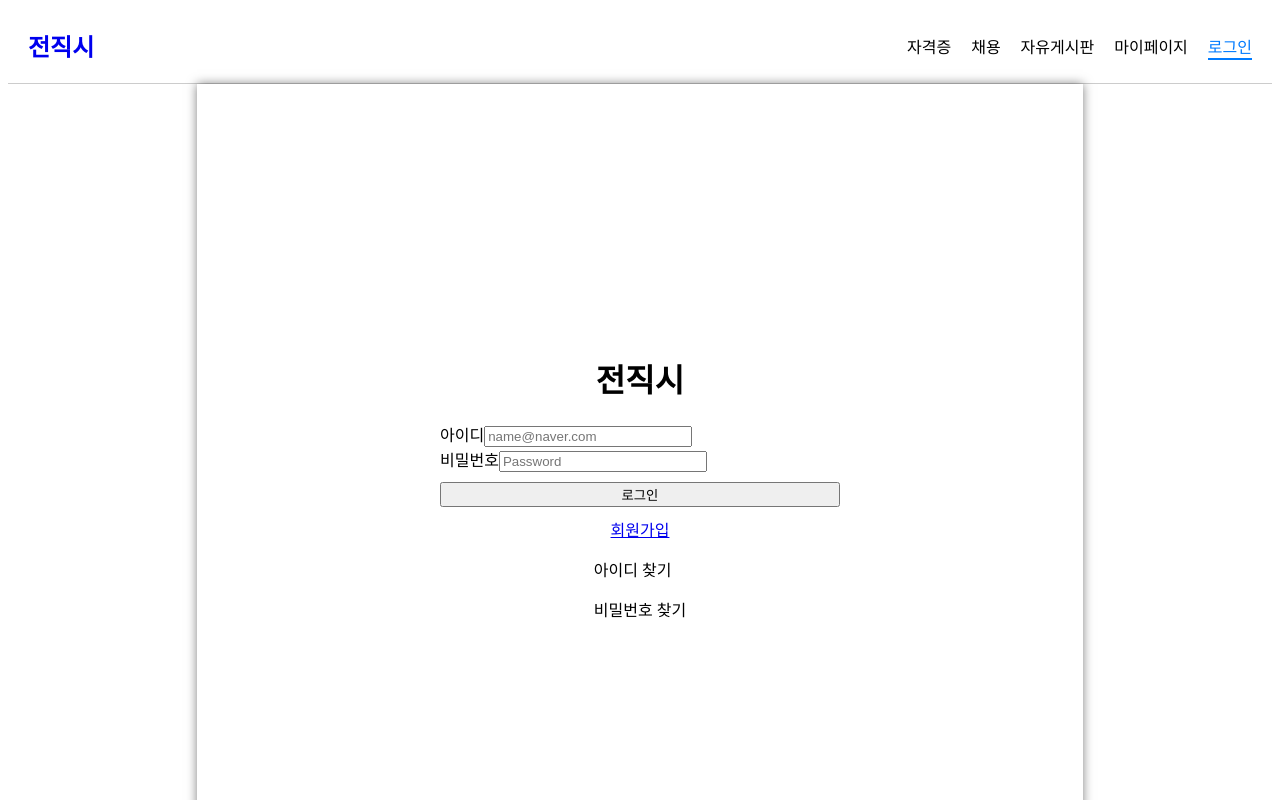
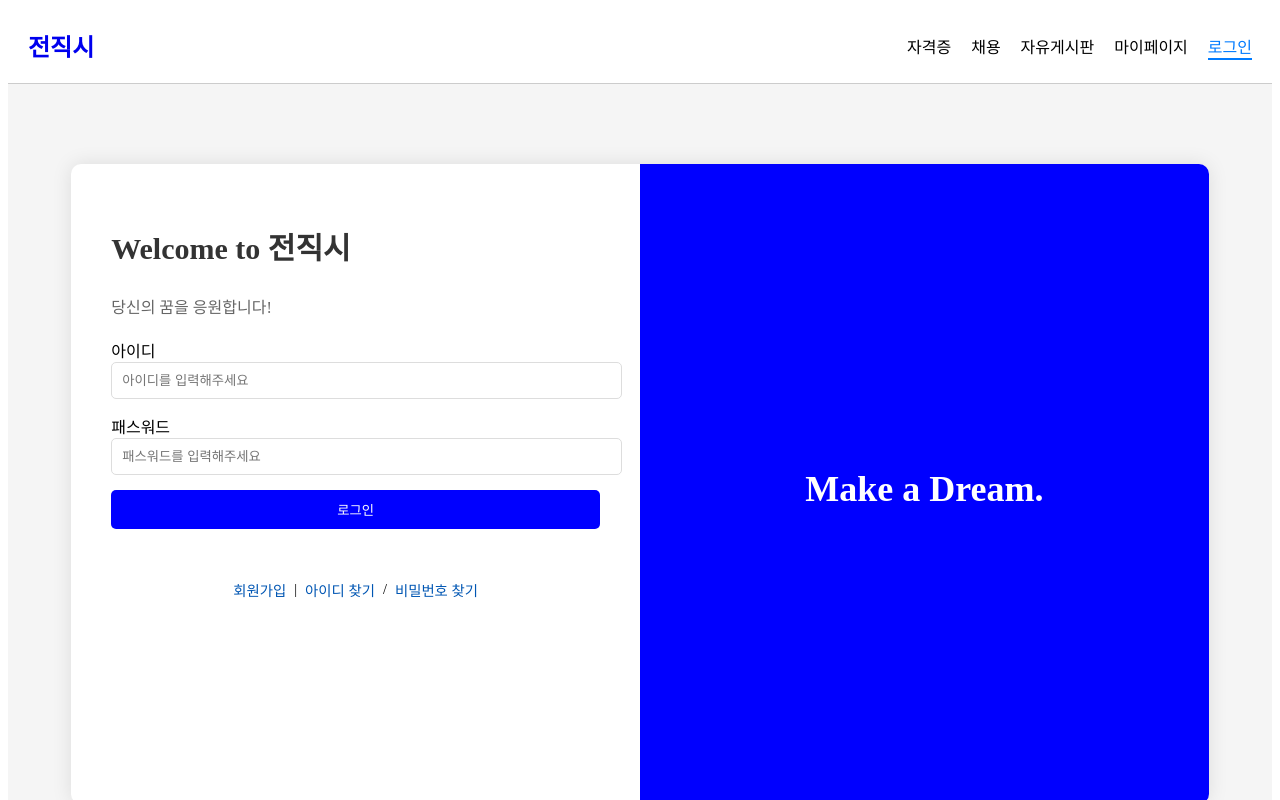
Before and after one commit to Omniscient-Job-Project/Omniscient-Front, a Vue app: page /login in a window 1280 px wide. Shown: the top 800 px of the page. Built offline with nearby package versions, Linux system fonts and the light colour scheme; no server answers.

Commit message:
fix:login/signup

```diff
--- a/src/components/login/login.vue
+++ b/src/components/login/login.vue
@@ -1,33 +1,54 @@
 <template>
-    <div class="logincontainer">
+    <div class="auth-container">
+      <div class="login-content">
+        <!-- 로그인 폼 -->
+        <div class="login-form">
           <div class="omniscientLogo">
-            <h1>전직시</h1>
+            <h1>Welcome to 전직시</h1>
           </div>
-        <div class="loginBox">
-            <form class="row g-3">
+          <p class="subtitle">당신의 꿈을 응원합니다!</p>
+          <div class="auth-box">
+            <form @submit.prevent="handleSubmit">
               <div class="form-floating mb-3">
-                    <label for="floatingInput">아이디</label>
-                    <input type="id" class="form-control" id="floatingInput" placeholder="name@naver.com">
+                <label for="userId">아이디</label>
+                <input
+                  type="text"
+                  class="form-control"
+                  id="userId"
+                  v-model="userId"
+                  placeholder="아이디를 입력해주세요"
+                  required
+                />
               </div>
               <div class="form-floating">
-                    <label for="floatingPassword">비밀번호</label>
-                    <input type="password" class="form-control" id="floatingPassword" placeholder="Password">
+                <label for="password">패스워드</label>
+                <input
+                  type="password"
+                  class="form-control"
+                  id="password"
+                  v-model="password"
+                  placeholder="패스워드를 입력해주세요"
+                  required
+                />
               </div>
               <div class="loginbutton">
-                    <div class="col-auto">
                 <button type="submit" class="btn btn-primary mb-3">로그인</button>
-                    </div>
               </div>
             </form>
           </div>
-        <div class="membership">
-            <RouterLink to="/login/detail">
-                회원가입
-            </RouterLink>
+          <div class="options">
+            <RouterLink to="/signUp" class="link">회원가입</RouterLink> |
+            <p class="link" @click="findId">아이디 찾기</p> /
+            <p class="link" @click="findPassword">비밀번호 찾기</p>
           </div>
-        <div>
-            <p>아이디 찾기</p>
-            <p>비밀번호 찾기</p>
+        </div>
+
+        <!-- 이미지 섹션 -->
+        <div class="login-image">
+          <div class="image-content">
+            <h2>Make a Dream.</h2>
+          </div>
+        </div>
       </div>
     </div>
   </template>
@@ -36,37 +57,103 @@
   </script>
 
   <style>
-.logincontainer {
-    margin: 0 auto;
+.auth-container {
+  display: flex;
+  justify-content: center;
+  align-items: center;
+  height: 100vh;
+  background-color: #f5f5f5;
+}
+
+.login-content {
+  display: flex;
+  width: 90%; /* 너비를 90%로 변경 */
+  max-width: 1400px; /* 최대 너비를 1400px로 변경 */
+  background-color: white;
+  border-radius: 10px;
+  overflow: hidden;
+  box-shadow: 0 0 20px rgba(0, 0, 0, 0.1);
+  height: 80vh; /* 높이를 80vh로 설정 */
+}
+
+/* 로그인 이미지 스타일 */
+.login-image {
+  flex: 1; /* 이미지 섹션이 남은 공간을 꽉 채움 */
+  background-color: #0000ff;
+  color: white;
+  display: flex;
+  align-items: center;
+  justify-content: center;
+  padding: 40px;
+}
+
+/* 로그인 폼 스타일 */
+.login-form {
+  flex: 1; /* 로그인 폼이 남은 공간을 꽉 채움 */
+  padding: 40px;
   display: flex;
   flex-direction: column;
-    align-items: center;
-    justify-content: center;
-    width: 70%;
-    height: 100vh;
-    /* 전체 높이를 차지하도록 설정 */
-    border: 1px solid #ffffff;
-    /* 보더 박스 추가 */
-    box-shadow: 0 0 10px rgba(0, 0, 0, 0.5);
-    /* 그림자 효과 */
 }
 
-.loginBox {
-    width: 100%;
-    max-width: 400px;
-    /* 최대 너비 설정 (필요에 따라 조정 가능) */
+.omniscientLogo h1 {
+  font-size: 30px;
+  margin-bottom: 10px;
+  color: #333;
 }
 
-.loginbutton {
-    margin: 10px 0 10px 0;
+.subtitle {
+  color: #666;
+  margin-bottom: 20px;
 }
 
-.btn {
-    width: 100%;
+.auth-box {
+  margin-bottom: 20px;
+}
+
+.form-floating {
+  margin-bottom: 15px;
 }
 
 .form-control {
-    width: 50%;
-    /* 입력창 너비를 logincontainer의 50%로 설정 */
+  width: 100%;
+  padding: 10px;
+  border: 1px solid #ddd;
+  border-radius: 5px;
+}
+
+.btn-primary {
+  width: 100%; /* 버튼을 꽉 채우기 */
+  background-color: #0000ff;
+  border: none;
+  padding: 10px;
+  border-radius: 5px;
+  color: white;
+  cursor: pointer;
+}
+
+/* 회원가입, 아이디/비밀번호 찾기 스타일 */
+.options {
+  display: flex;
+  justify-content: center;
+  align-items: center;
+  gap: 0.5rem;
+  margin-top: 1rem;
+  font-size: 0.9rem;
+}
+
+.link {
+  color: #0056b3;
+  text-decoration: none; /* 기본 상태에서 밑줄 제거 */
+  cursor: pointer;
+}
+
+.link:hover {
+  color: #2f1ae4; /* 호버 시 글자 색상 변경 */
+  text-decoration: none; /* 호버 시에도 밑줄 없음 */
+}
+
+.image-content h2 {
+  font-size: 36px;
+  margin-bottom: 20px;
 }
   </style>
--- a/src/components/login/loginDetail.vue
+++ /dev/null
@@ -1,183 +0,0 @@
-<template>
-    <div class="signup-container">
-      <h1 class="title">회원가입</h1>
-      <p class="subtitle">당신의 꿈의 직장을 찾아보세요!</p>
-      <form @submit.prevent="submitForm" class="signup-form">
-        <div class="form-group">
-          <label for="userid">아이디</label>
-          <input type="text" id="userid" v-model="userid" placeholder="4-20자리 / 영문, 숫자, 특수문자 '_' 사용가능">
-          <small>4 ~ 20자의 영문, 숫자와 특수문자 '_'만 사용해주세요.</small>
-        </div>
-
-        <div class="form-group">
-          <label for="password">비밀번호</label>
-          <input type="password" id="password" v-model="password" placeholder="8-16자리/영문 대소문자, 숫자, 특수문자 조합">
-        </div>
-
-        <div class="form-group">
-          <label for="name">이름</label>
-          <input type="text" id="name" v-model="name" placeholder="이름 입력">
-        </div>
-
-        <div class="form-group">
-          <label for="birthdate">생년월일</label>
-          <input type="text" id="birthdate" v-model="birthdate" placeholder="YYYYMMDD">
-        </div>
-
-        <div class="form-group">
-          <label for="phone">휴대폰</label>
-          <div class="phone-input-group">
-            <input type="text" id="phone" v-model="phone" placeholder="'-' 빼고 숫자만 입력">
-            <button type="button" class="btn-verify" @click="requestVerification">인증요청</button>
-          </div>
-        </div>
-
-        <div class="form-group">
-          <label for="email">이메일</label>
-          <input type="email" id="email" v-model="email" placeholder="email@example.com">
-        </div>
-
-        <div class="info-box">
-          <i class="fas fa-info-circle"></i>
-          <small class="info-text">취업에 관련된 정보를 받을 때 편리해요</small>
-        </div>
-
-        <button type="submit" class="btn-signup">회원가입</button>
-      </form>
-    </div>
-  </template>
-
-  <script setup>
-  import { ref } from 'vue'
-
-  const userid = ref('')
-  const password = ref('')
-  const name = ref('')
-  const birthdate = ref('')
-  const phone = ref('')
-  const email = ref('')
-
-  const submitForm = () => {
-    // 여기에 폼 제출 로직을 구현합니다.
-    console.log('Form submitted')
-  }
-
-  const requestVerification = () => {
-    // 휴대폰 인증 요청 로직을 구현합니다.
-    console.log('Verification requested')
-  }
-  </script>
-
-  <style scoped>
-  .signup-container {
-    max-width: 480px;
-    margin: 2rem auto;
-    padding: 2rem;
-    background-color: #ffffff;
-    border-radius: 8px;
-    box-shadow: 0 4px 15px rgba(0, 0, 0, 0.1);
-    font-family: 'Arial', sans-serif;
-  }
-
-  .title {
-    color: #2c3e50;
-    text-align: center;
-    margin-bottom: 0.5rem;
-  }
-
-  .subtitle {
-    color: #7f8c8d;
-    text-align: center;
-    margin-bottom: 2rem;
-  }
-
-  .form-group {
-    margin-bottom: 1.5rem;
-  }
-
-  label {
-    display: block;
-    margin-bottom: 0.5rem;
-    color: #34495e;
-    font-weight: 600;
-  }
-
-  input {
-    width: 100%;
-    padding: 0.75rem;
-    border: 1px solid #bdc3c7;
-    border-radius: 4px;
-    font-size: 1rem;
-    transition: border-color 0.3s, box-shadow 0.3s;
-  }
-
-  input:focus {
-    border-color: #3498db;
-    box-shadow: 0 0 0 2px rgba(52, 152, 219, 0.2);
-    outline: none;
-  }
-
-  small {
-    display: block;
-    color: #7f8c8d;
-    font-size: 0.8rem;
-    margin-top: 0.25rem;
-  }
-
-  .phone-input-group {
-    display: flex;
-    gap: 0.5rem;
-  }
-
-  .btn-verify {
-    padding: 0.75rem 1rem;
-    background-color: #ecf0f1;
-    color: #2c3e50;
-    border: none;
-    border-radius: 4px;
-    cursor: pointer;
-    transition: background-color 0.3s;
-  }
-
-  .btn-verify:hover {
-    background-color: #bdc3c7;
-  }
-
-  .info-box {
-    display: flex;
-    align-items: center;
-    background-color: #f0f7fb;
-    border-left: 5px solid #3498db;
-    padding: 0.75rem;
-    margin-bottom: 1.5rem;
-    border-radius: 0 4px 4px 0;
-  }
-
-  .info-box i {
-    color: #3498db;
-    margin-right: 0.5rem;
-  }
-
-  .btn-signup {
-    width: 100%;
-    padding: 0.75rem;
-    background-color: #3498db;
-    color: white;
-    border: none;
-    border-radius: 4px;
-    font-size: 1rem;
-    cursor: pointer;
-    transition: background-color 0.3s;
-  }
-
-  .btn-signup:hover {
-    background-color: #2980b9;
-  }
-
-  @media (max-width: 768px) {
-    .signup-container {
-      margin: 1rem;
-      padding: 1.5rem;
-    }
-  }
-  </style>
--- a/src/components/login/loginSection.vue
+++ /dev/null
@@ -1,26 +0,0 @@
-  <script setup>
-  import { useRoute } from 'vue-router';
-  import Login from './login.vue';
-  import LoginDetail from './loginDetail.vue';
-
-  const route = useRoute();
-
-  // 현재 경로가 '/login'인지 확인
-  const isLoginRoute = route.path === '/login';
-
-  // 현재 경로가 '/login/detail'인지 확인
-  const isLoginDetailRoute = route.path === '/login/detail';
-</script>
-
-<template>
-  <div>
-    <!-- 현재 경로가 '/login'이면 Login 컴포넌트를 렌더링 -->
-    <Login v-if="isLoginRoute" />
-    <!-- 현재 경로가 '/login/detail'이면 LoginDetail 컴포넌트를 렌더링 -->
-    <LoginDetail v-if="isLoginDetailRoute" />
-  </div>
-</template>
-
-<style>
-/* 스타일을 여기에 추가할 수 있습니다. */
-</style>
--- a/src/views/loginView.vue
+++ b/src/views/loginView.vue
@@ -1,13 +1,14 @@
 <script setup>
 import Header from '@/components/header/header.vue'; // 헤더 컴포넌트 임포트
-import loginSection from '@/components/login/loginSection.vue';
 import Footer from '@/components/footer/footer.vue'; // 풋터 불러오기
+import Login from '@/components/login/login.vue';
+
 </script>
 
 <template>
     <Header />
-     <loginSection />
-    <Footer />
+     <Login />
+     <Footer />
 </template>
 
 <style>
```
Lines whose indentation alone changed are shown as unchanged.
